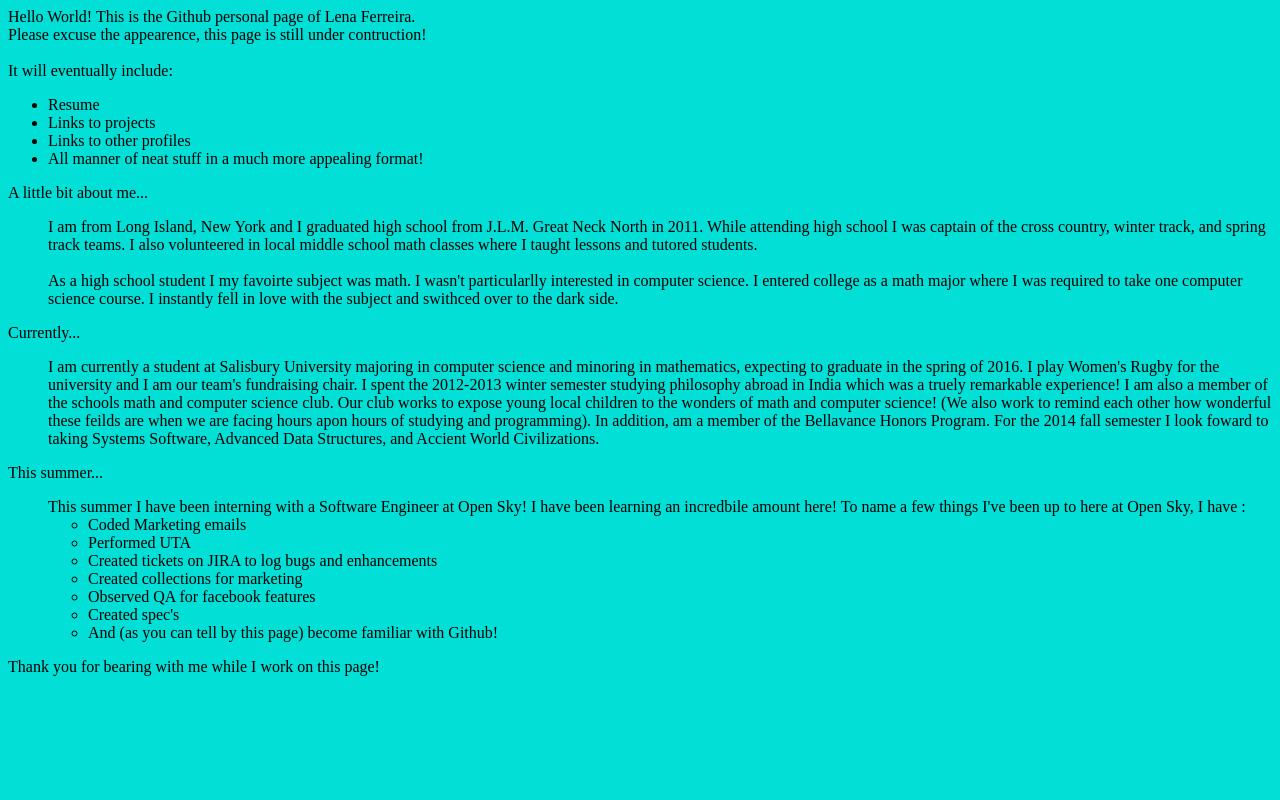
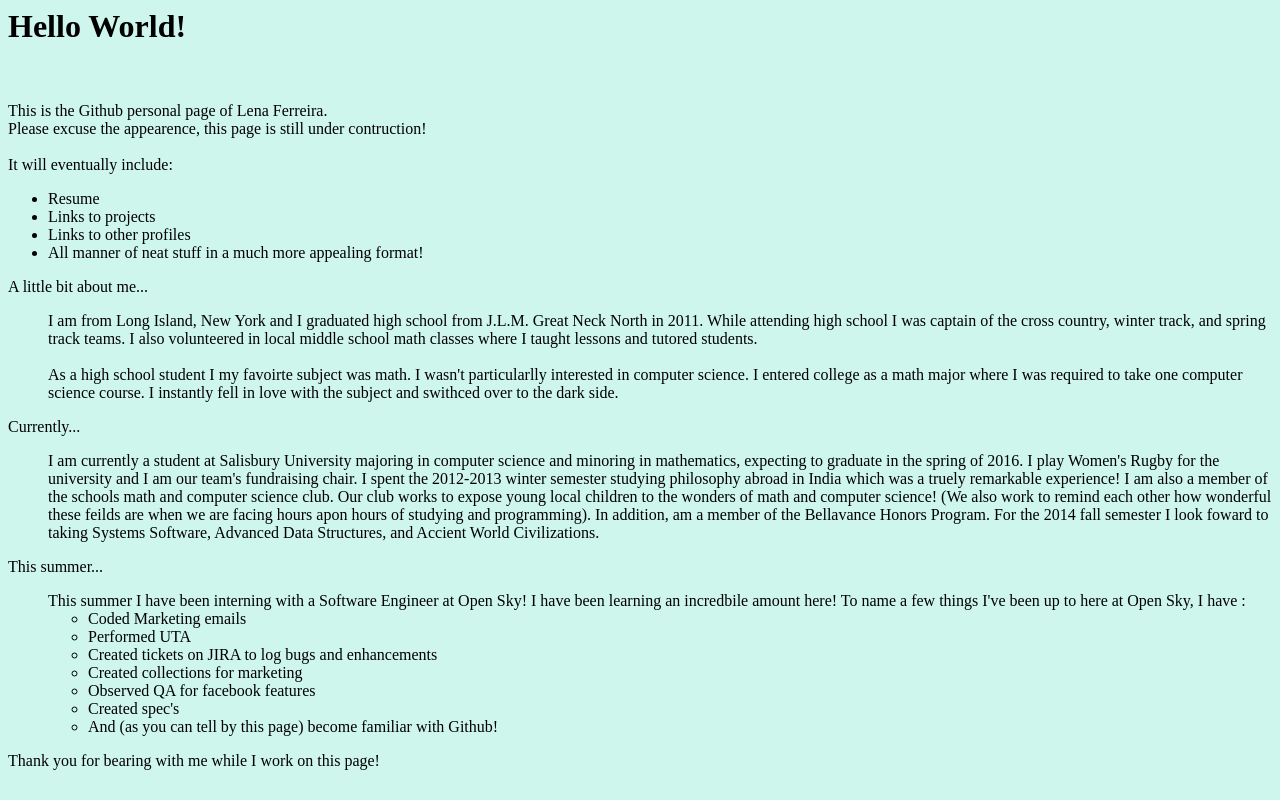
Before and after one commit to lferreira19/lferreira19.github.io, a plain HTML site: page index.html in a window 1280 px wide. Drawn offline with Linux system fonts and the light colour scheme.

Commit message:
Update index.html

```diff
--- a/index.html
+++ b/index.html
@@ -1,5 +1,6 @@
-<body bgcolor="#01DFD7">
-Hello World!
+<body bgcolor="#CEF6EC">
+<h1>Hello World!</h1>
+<br><br>
 
 
 This is the Github personal page of Lena Ferreira.<br>
```
